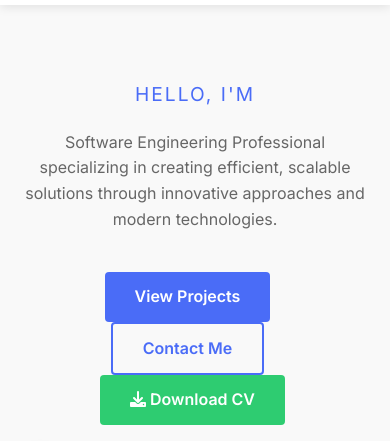
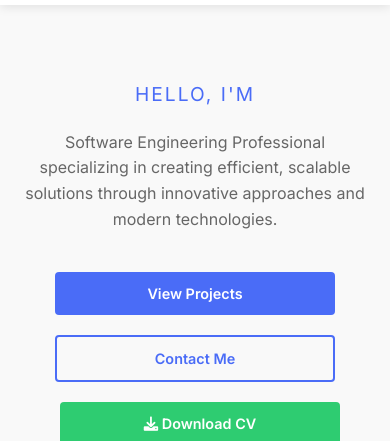
Before and after one commit to isurinduwick/isurinduwick.github.io, a plain HTML site: page index.html in a window 390 px wide. Shown: the part 71-512 px from the top of the page. Drawn offline with Linux system fonts and the light colour scheme.

Commit message:
adjust the project section contact download buttons to more responsive for mobile

```diff
--- a/style.css
+++ b/style.css
@@ -247,8 +247,16 @@ nav {
     margin-bottom: 40px;
 }
 
+.hero-btns {
+    display: flex;
+    flex-wrap: wrap;
+    gap: 15px;
+    margin-bottom: 25px;
+}
+
 .hero-btns .btn {
-    margin-right: 15px;
+    margin-right: 0;
+    margin-bottom: 0;
 }
 
 .btn-cv {
@@ -970,6 +978,18 @@ footer {
         font-size: 1rem;
     }
 
+    .hero-btns {
+        justify-content: center;
+        gap: 10px;
+    }
+
+    .hero-btns .btn {
+        min-width: 140px;
+        text-align: center;
+        padding: 10px 15px;
+        font-size: 0.9rem;
+    }
+
     .projects-grid {
         grid-template-columns: 1fr;
     }
@@ -982,3 +1002,15 @@ footer {
         flex-direction: column;
     }
 }
+
+@media (max-width: 480px) {
+    .hero-btns {
+        flex-direction: column;
+        align-items: center;
+    }
+
+    .hero-btns .btn {
+        width: 80%;
+        margin-bottom: 10px;
+    }
+}
```
